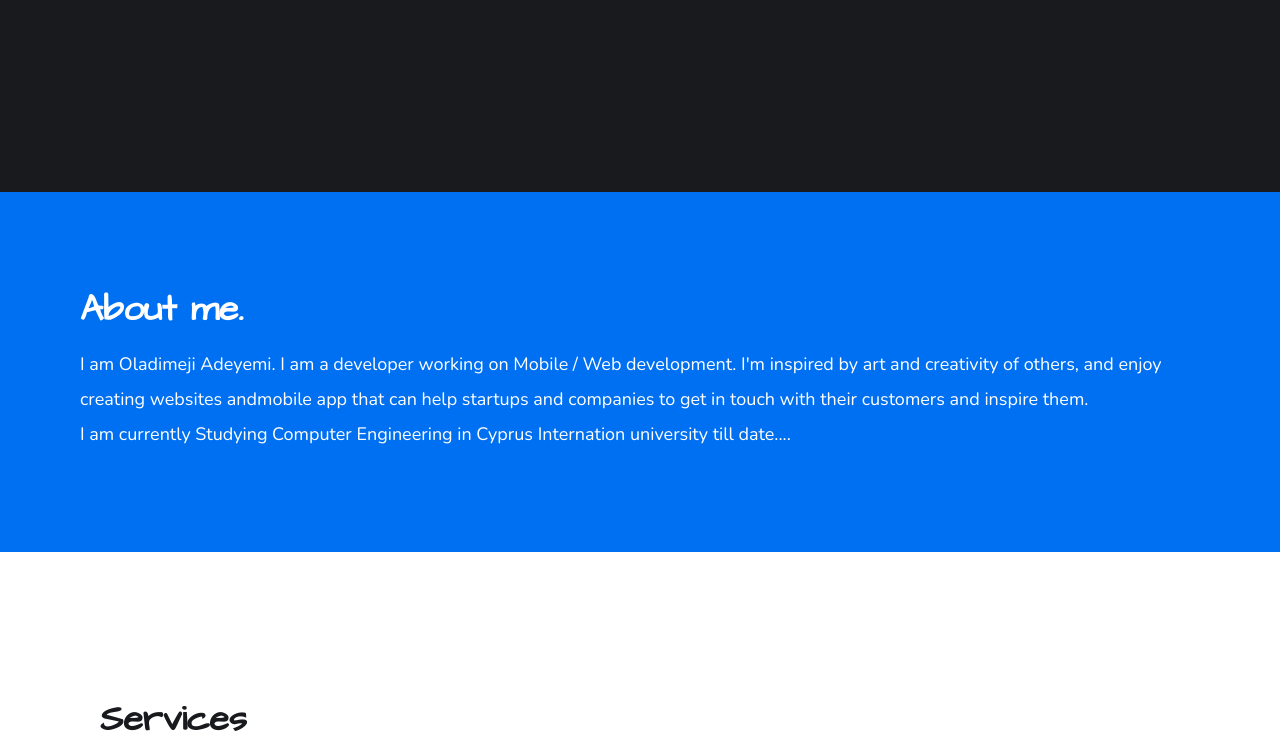
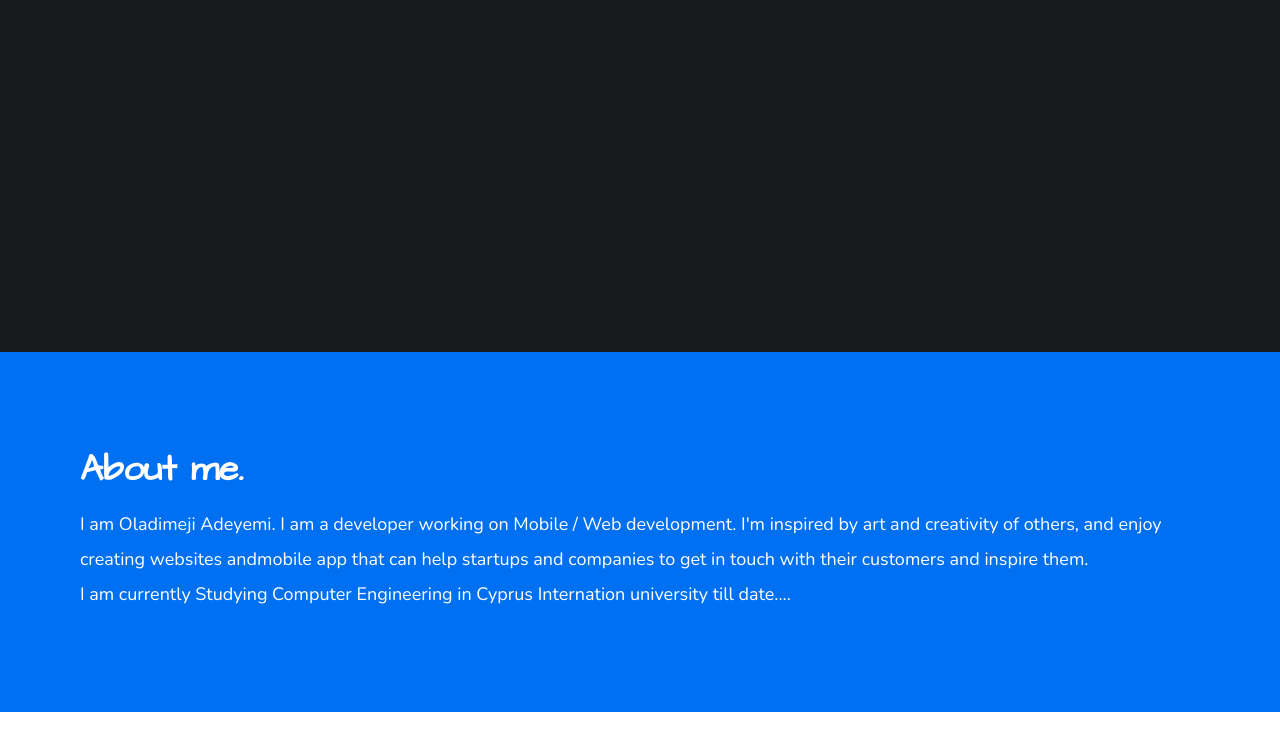
Before and after one commit to 9trocoder/portfolio, a plain HTML site: page index.html in a window 1280 px wide. Shown: the part 448-1204 px from the top of the page. Drawn offline with nearby package versions, Linux system fonts and the light colour scheme.

Commit message:
Update styles.css

```diff
--- a/styles.css
+++ b/styles.css
@@ -56,7 +56,7 @@ h1 {
 
 .container {
   display: grid;
-  grid-template-rows: 80vh repeat(4, min-content);
+  grid-template-rows: 100vh repeat(4, min-content);
   grid-template-columns: [full-start] 1fr [center-start] repeat(
       8,
       [col-start] minmax(min-content, 16rem) [col-end]
```
